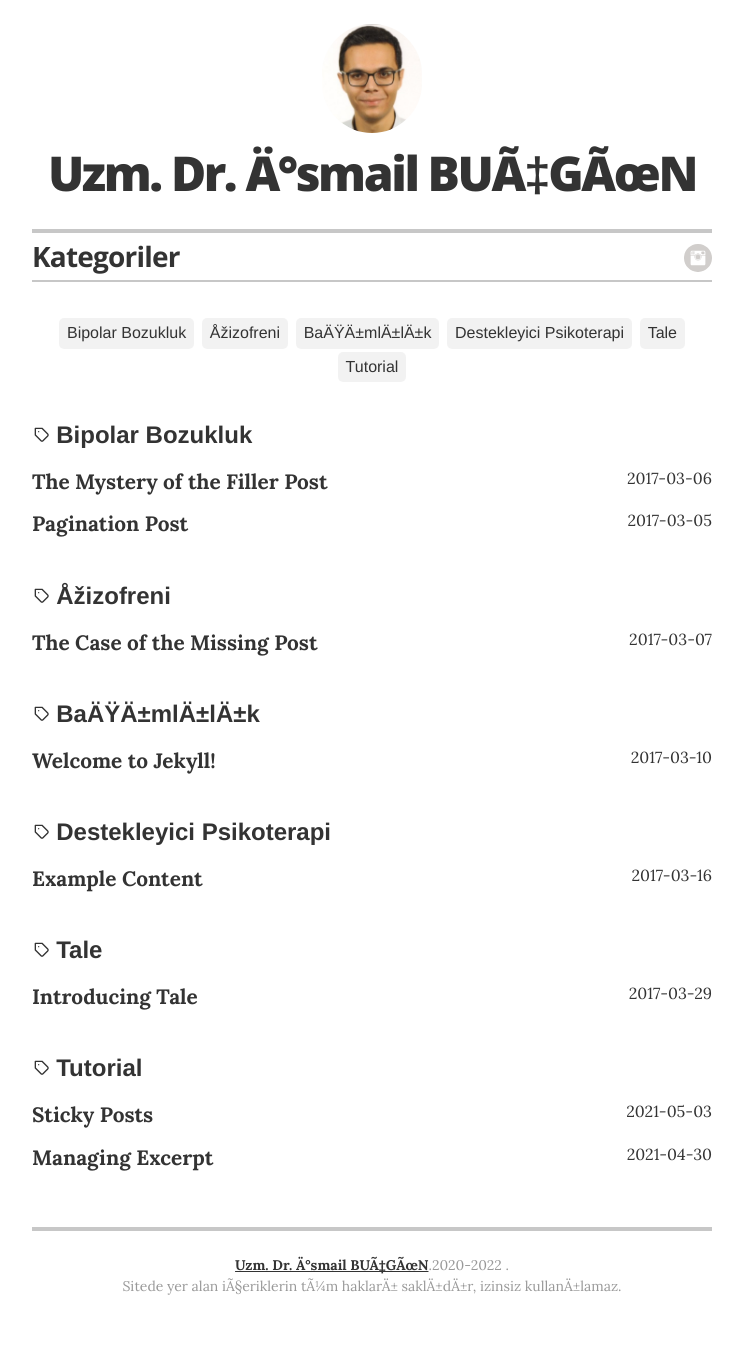
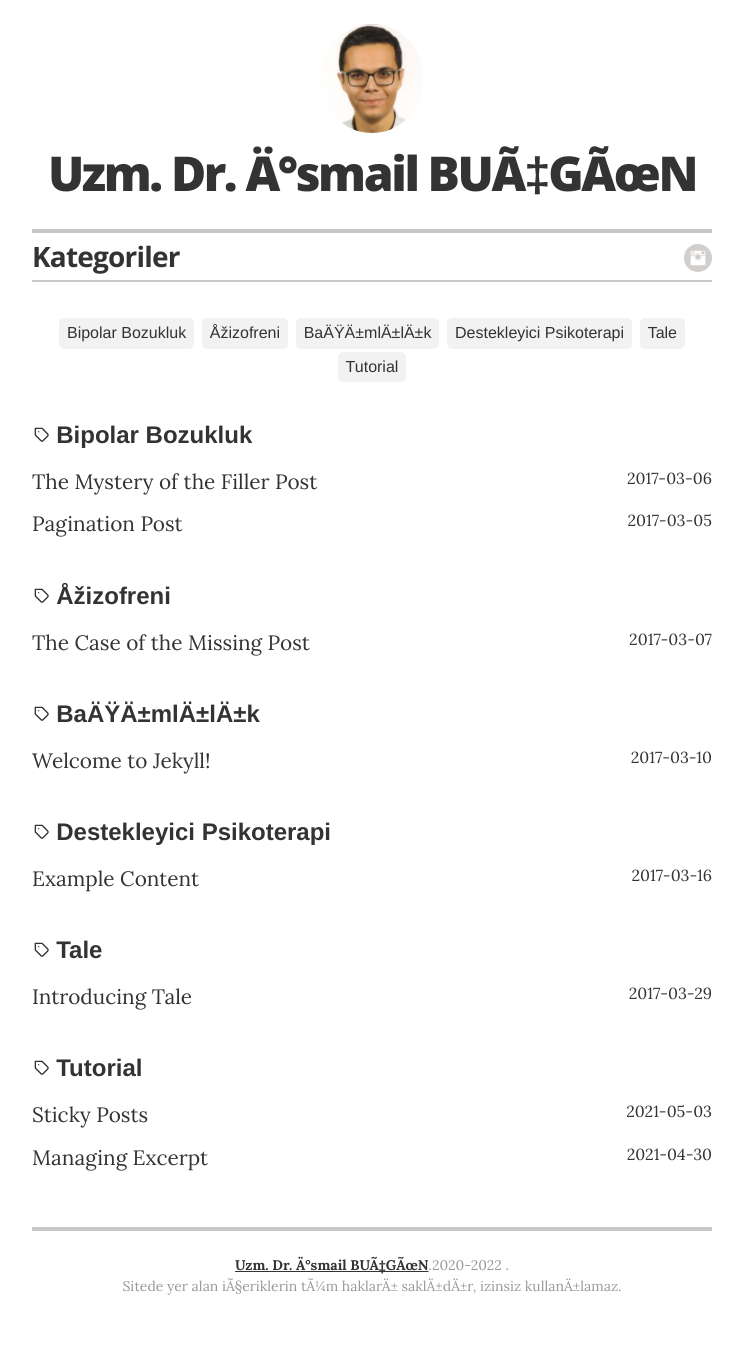
Before and after one commit to ibucgun/ibucgun.github.io, a Jekyll site: the page built from kategoriler.html, in a window 1280 px wide. Shown: the whole page, without its empty margins (268-1011 px from the left). Built offline with Jekyll 4.4.1, drawn with Linux system fonts in a browser that asks for light colours.

Commit message:
Update kategoriler.html

```diff
--- a/kategoriler.html
+++ b/kategoriler.html
@@ -33,7 +33,7 @@ title: "Kategoriler"
     {% for post in tag[1] %}
     <a class="tags-post" style="text-decoration:none" href="{{ post.url | prepend: site.baseurl }}">
       <div>
-        <span class="tags-post-title"><b>{{ post.title }}</b></span>
+        <span class="tags-post-title">{{ post.title }}</span>
         <div class="tags-post-line"></div>
       </div>
       <span class="tags-post-meta">
```
